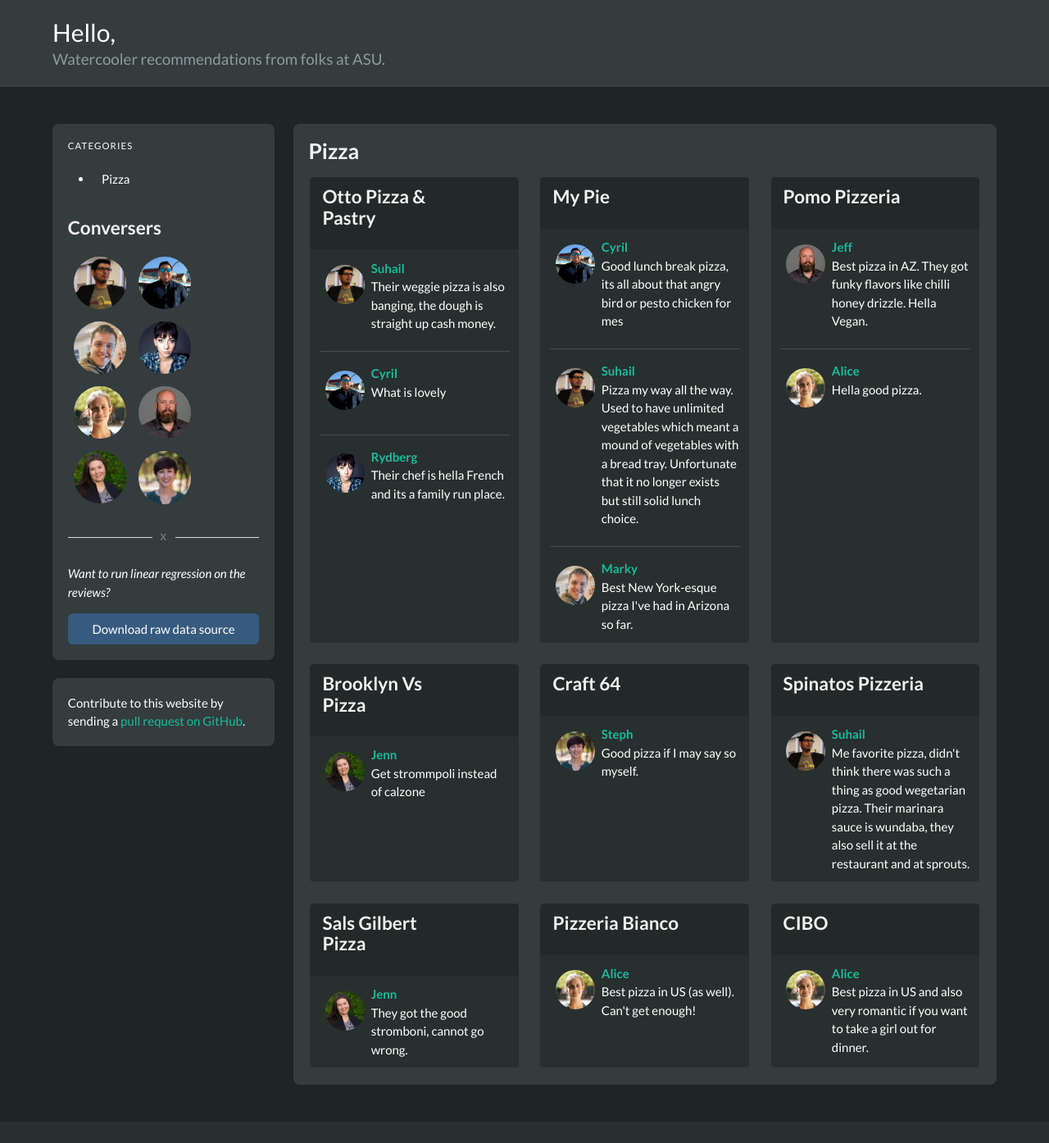
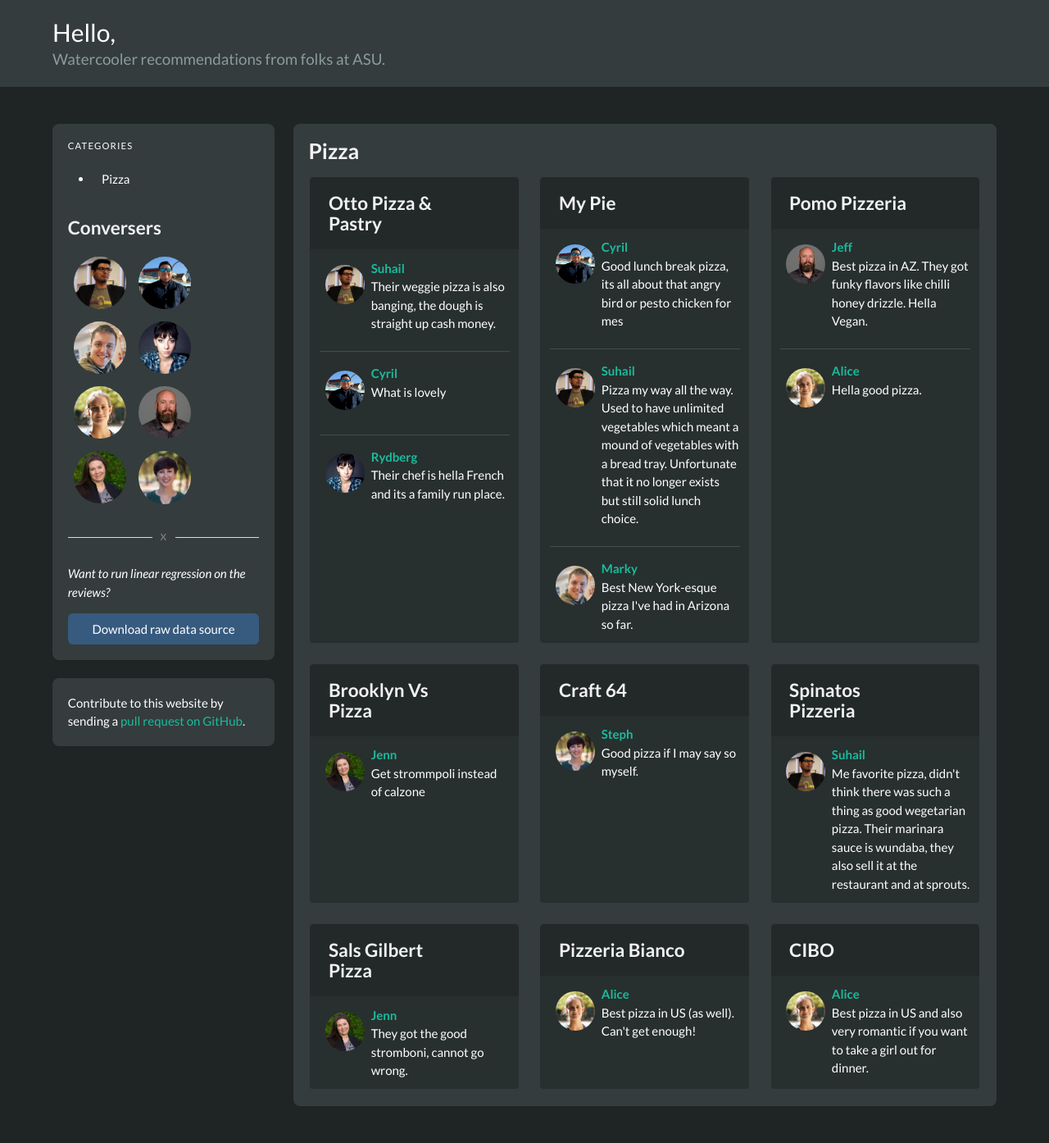
Before and after one commit to Phoenix-Effect/mmfood, a Flask app: page / in a window 1280 px wide. Shown: the whole page at 82% size. Before the commit the page ends 1323 px from the top, so only its background shows below. Run offline with Flask 2, Linux system fonts and the light colour scheme.

Commit message:
Some padding to restaurant names

```diff
--- a/templates/home.jinja
+++ b/templates/home.jinja
@@ -78,7 +78,7 @@
               <div class="column is-one-third-desktop is-half-tablet is-full-mobile is-flex is-narrow">
                 <div class="card">
                   <header class="card-header">
-                    <h3 class="card-header-title">
+                    <h3 class="card-header-title m-2">
                       {{ key3 }}
                     </h3>
                     <a href="#" class="card-header-icon" aria-label="more options">
```
